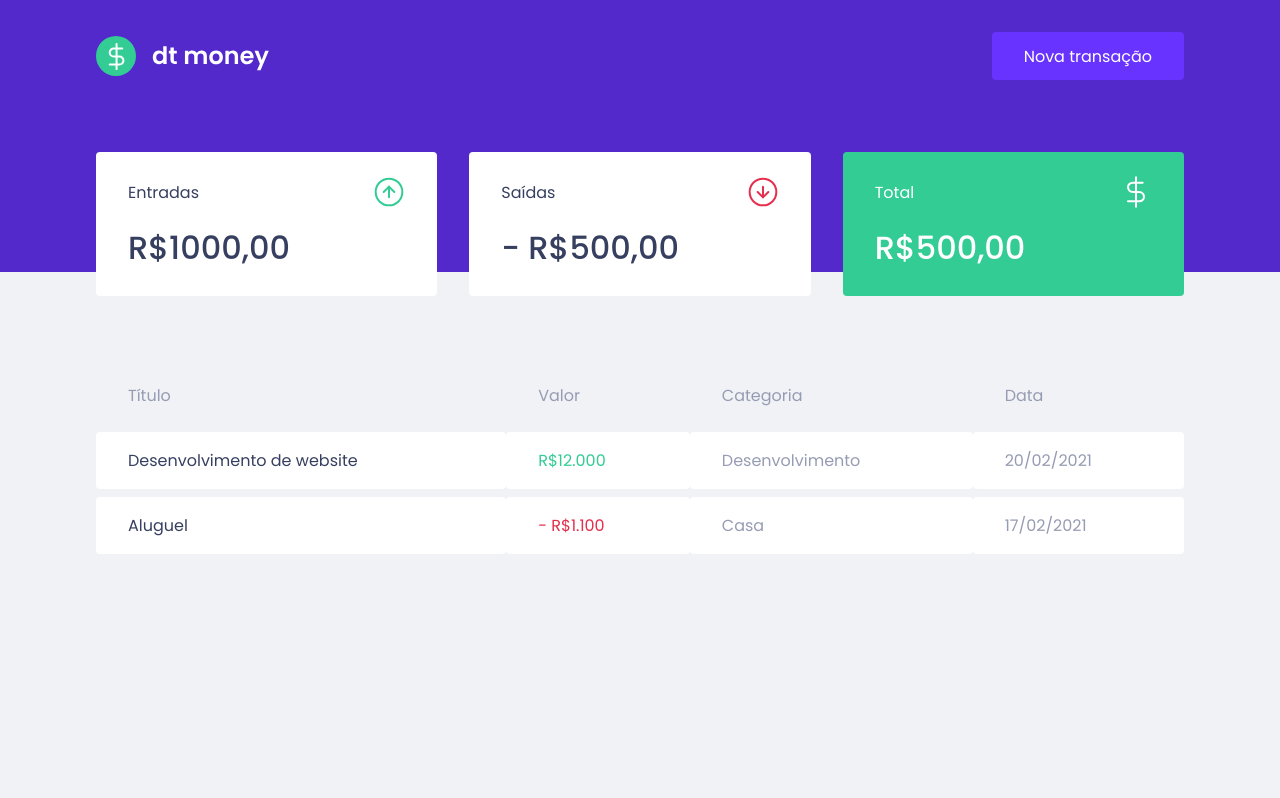
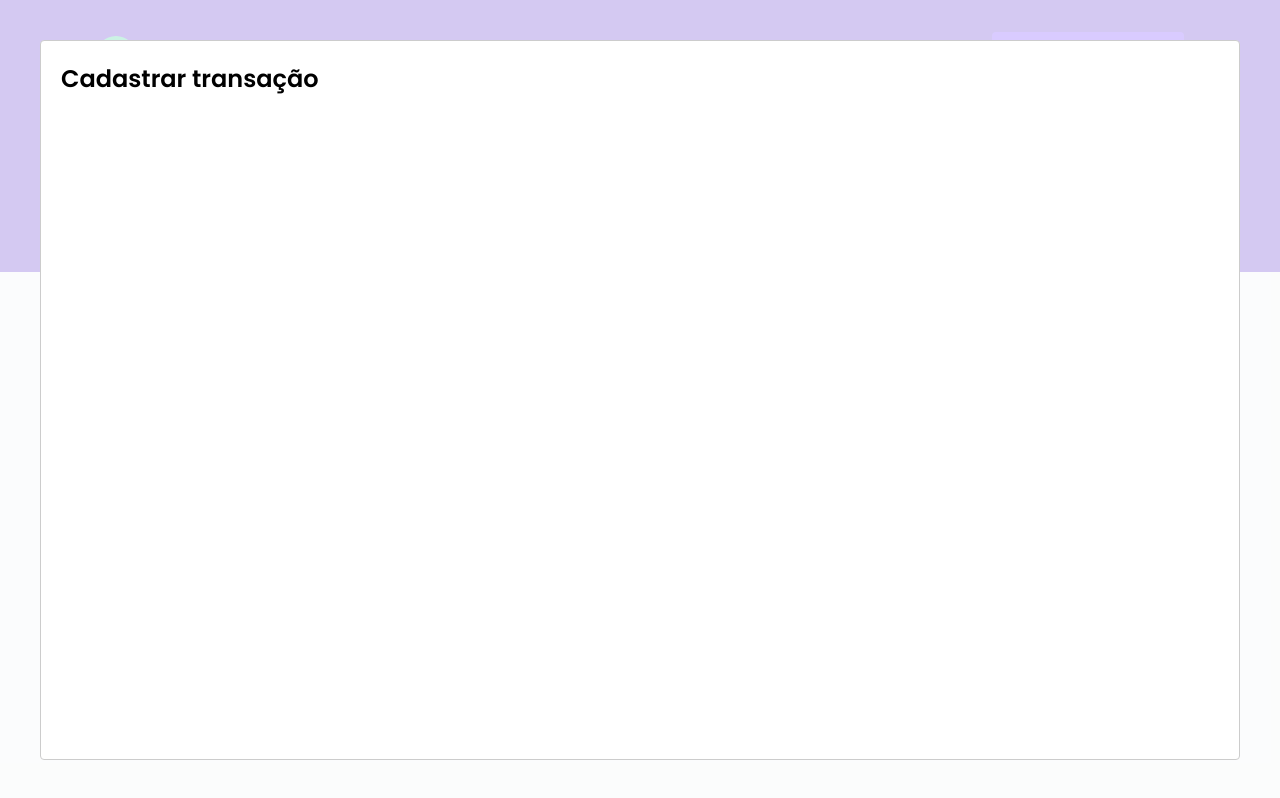
Before and after one commit to wfl-junior/rocketseat-ignite-dtmoney, a React (Create React App) app: page / in a window 1280 px wide. Both pictures are taken after a click on the button "Nova transação". Built offline with nearby package versions, Linux system fonts and the light colour scheme; no server answers; what miragejs would draw is missing.

Commit message:
Configurando modal de criação

```diff
--- a/package.json
+++ b/package.json
@@ -7,6 +7,7 @@
     "miragejs": "^0.1.45",
     "react": "^18.2.0",
     "react-dom": "^18.2.0",
+    "react-modal": "^3.15.1",
     "react-scripts": "5.0.1",
     "styled-components": "^5.3.5",
     "web-vitals": "^2.1.0"
@@ -19,6 +20,7 @@
     "@types/node": "^16.7.13",
     "@types/react": "^18.0.0",
     "@types/react-dom": "^18.0.0",
+    "@types/react-modal": "^3.13.1",
     "@types/styled-components": "^5.1.25",
     "typescript": "^4.4.2"
   },
--- a/src/App.tsx
+++ b/src/App.tsx
@@ -1,13 +1,36 @@
-import { Fragment } from "react";
+import { Fragment, useState } from "react";
+import ReactModal from "react-modal";
 import { Dashboard } from "./components/Dashboard";
 import { Header } from "./components/Header";
 import { GlobalStyle } from "./styles/global";
 
-export const App: React.FC = () => (
-  <Fragment>
-    <GlobalStyle />
+ReactModal.setAppElement("#root");
 
-    <Header />
-    <Dashboard />
-  </Fragment>
-);
+export const App: React.FC = () => {
+  const [isNewTransactionModalOpen, setIsNewTransactionModalOpen] =
+    useState(false);
+
+  function handleOpenNewTransactionModal() {
+    setIsNewTransactionModalOpen(true);
+  }
+
+  function handleCloseNewTransactionModal() {
+    setIsNewTransactionModalOpen(false);
+  }
+
+  return (
+    <Fragment>
+      <GlobalStyle />
+
+      <Header onOpenNewTransactionModal={handleOpenNewTransactionModal} />
+      <Dashboard />
+
+      <ReactModal
+        isOpen={isNewTransactionModalOpen}
+        onRequestClose={handleCloseNewTransactionModal}
+      >
+        <h2>Cadastrar transação</h2>
+      </ReactModal>
+    </Fragment>
+  );
+};
--- a/src/components/Header/index.tsx
+++ b/src/components/Header/index.tsx
@@ -1,12 +1,22 @@
 import logoImage from "../../assets/logo.svg";
 import { Container, Content } from "./styles";
 
-export const Header: React.FC = () => (
+interface HeaderProps {
+  onOpenNewTransactionModal: () => void;
+}
+
+export const Header: React.FC<HeaderProps> = ({
+  onOpenNewTransactionModal,
+}) => {
+  return (
     <Container>
       <Content>
         <img src={logoImage} alt="dt money logo" />
 
-      <button type="button">Nova transação</button>
+        <button type="button" onClick={onOpenNewTransactionModal}>
+          Nova transação
+        </button>
       </Content>
     </Container>
   );
+};
```
Also changed, not shown: 1 other file (tests, documents, lock files or other folders). Lines whose indentation alone changed are shown as unchanged.
